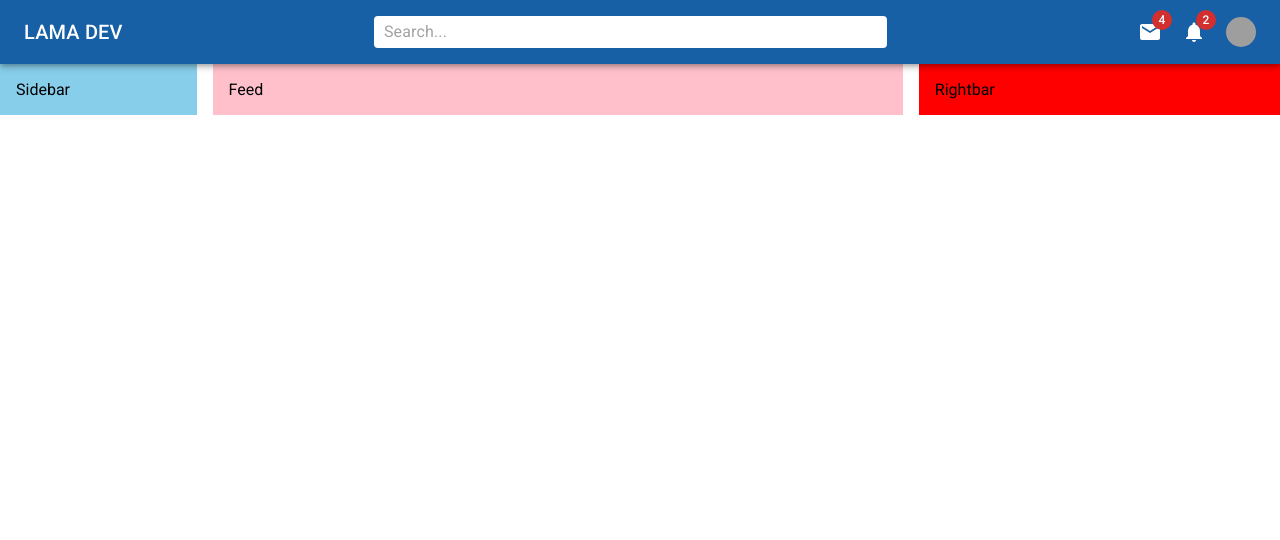
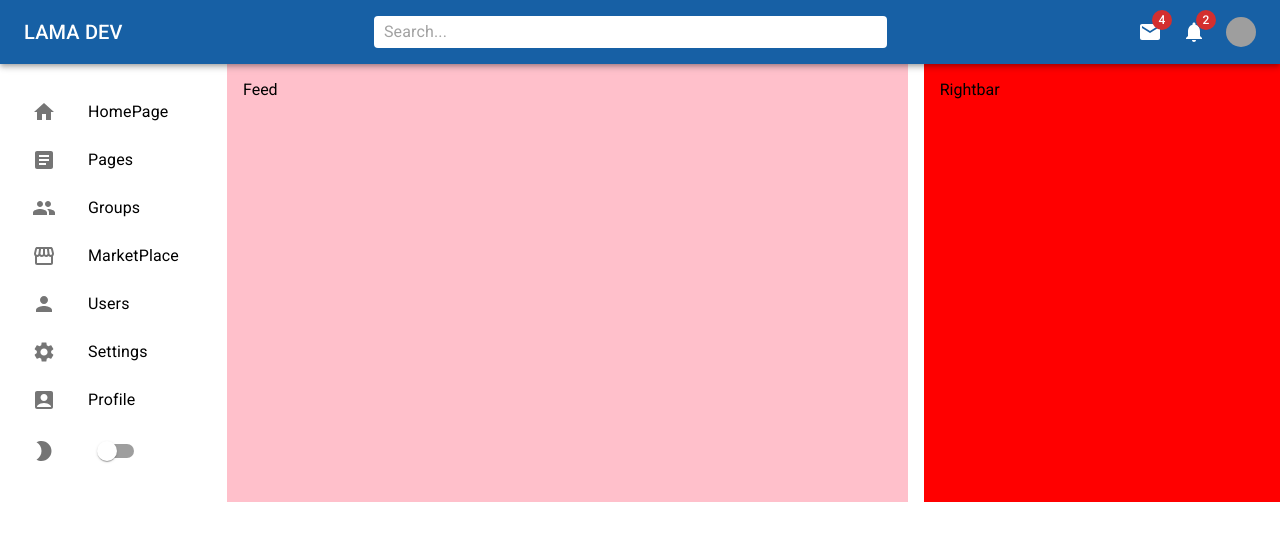
Before and after one commit to PuneetSivananda/ytube-projects, a React (Create React App) app: page / in a window 1280 px wide. Shown: the top 540 px of the page. Built offline with nearby package versions, Linux system fonts and the light colour scheme; grey boxes are pictures that could not be loaded.

Commit message:
feat: completed sidebar component

```diff
--- a/src/components/Sidebar.jsx
+++ b/src/components/Sidebar.jsx
@@ -1,14 +1,80 @@
 import React from "react";
-import { Box } from "@mui/material";
+import { Box, List, ListItem, ListItemButton, ListItemIcon, ListItemText, Switch } from "@mui/material";
+import { AccountBox, Article, Group, Home, Person, Settings, ModeNight, Storefront } from "@mui/icons-material";
 
 const Sidebar = () => {
     return (
-        <Box bgcolor={"skyblue"}
+        <Box
             flex={1}
             p={2}
             sx={{ display: { xs: "none", sm: "block" } }}
         >
-            Sidebar
+            <List>
+                <ListItem disablePadding>
+                    <ListItemButton component="a" href="#">
+                        <ListItemIcon>
+                            <Home />
+                        </ListItemIcon>
+                        <ListItemText primary="HomePage" />
+                    </ListItemButton>
+                </ListItem>
+                <ListItem disablePadding>
+                    <ListItemButton component="a" href="#">
+                        <ListItemIcon>
+                            <Article />
+                        </ListItemIcon>
+                        <ListItemText primary="Pages" />
+                    </ListItemButton>
+                </ListItem>
+                <ListItem disablePadding>
+                    <ListItemButton component="a" href="#">
+                        <ListItemIcon>
+                            <Group />
+                        </ListItemIcon>
+                        <ListItemText primary="Groups" />
+                    </ListItemButton>
+                </ListItem>
+                <ListItem disablePadding>
+                    <ListItemButton component="a" href="#">
+                        <ListItemIcon>
+                            <Storefront />
+                        </ListItemIcon>
+                        <ListItemText primary="MarketPlace" />
+                    </ListItemButton>
+                </ListItem>
+                <ListItem disablePadding>
+                    <ListItemButton component="a" href="#">
+                        <ListItemIcon>
+                            <Person />
+                        </ListItemIcon>
+                        <ListItemText primary="Users" />
+                    </ListItemButton>
+                </ListItem>
+                <ListItem disablePadding>
+                    <ListItemButton component="a" href="#">
+                        <ListItemIcon>
+                            <Settings />
+                        </ListItemIcon>
+                        <ListItemText primary="Settings" />
+                    </ListItemButton>
+                </ListItem>
+                <ListItem disablePadding>
+                    <ListItemButton component="a" href="#">
+                        <ListItemIcon>
+                            <AccountBox />
+                        </ListItemIcon>
+                        <ListItemText primary="Profile" />
+                    </ListItemButton>
+                </ListItem>
+                <ListItem disablePadding>
+                    <ListItemButton component="a" href="#">
+                        <ListItemIcon>
+                            <ModeNight />
+                        </ListItemIcon>
+                        <Switch />
+                    </ListItemButton>
+                </ListItem>
+            </List>
         </Box>
     )
 }
```
